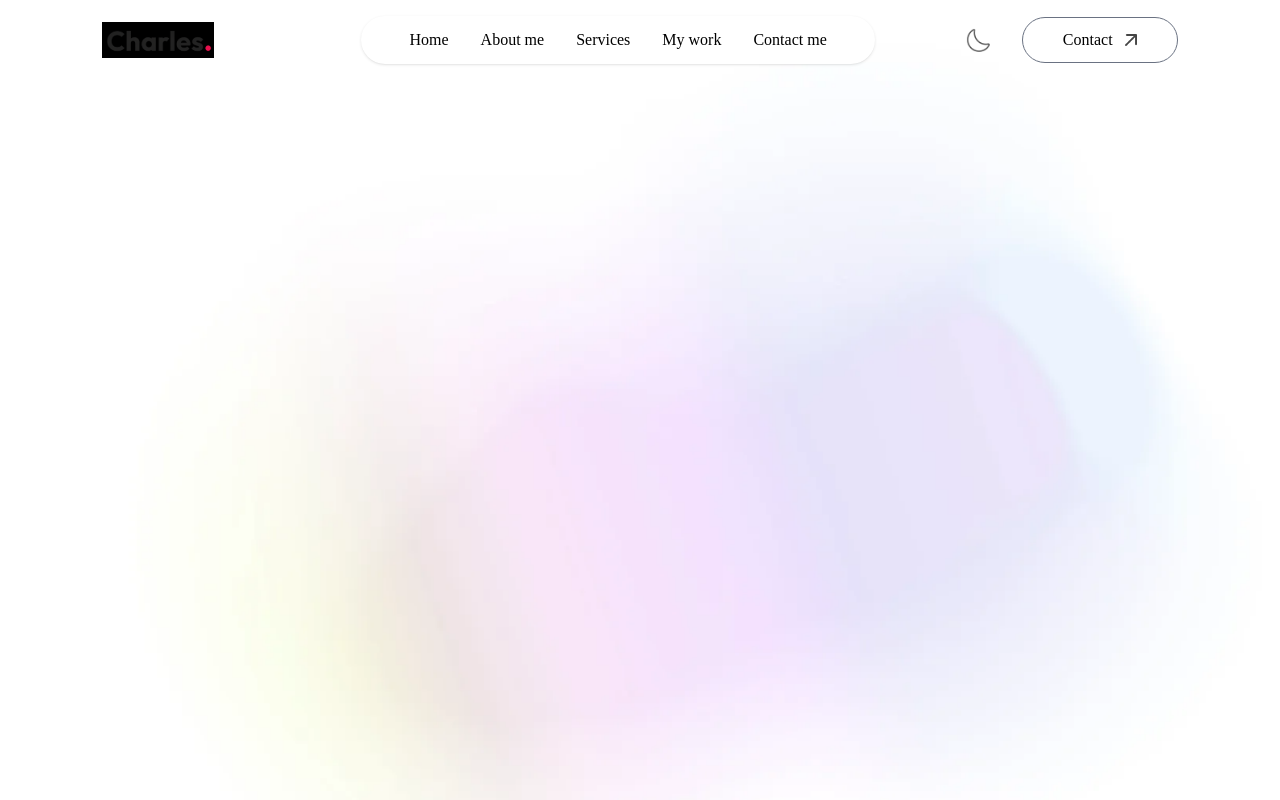
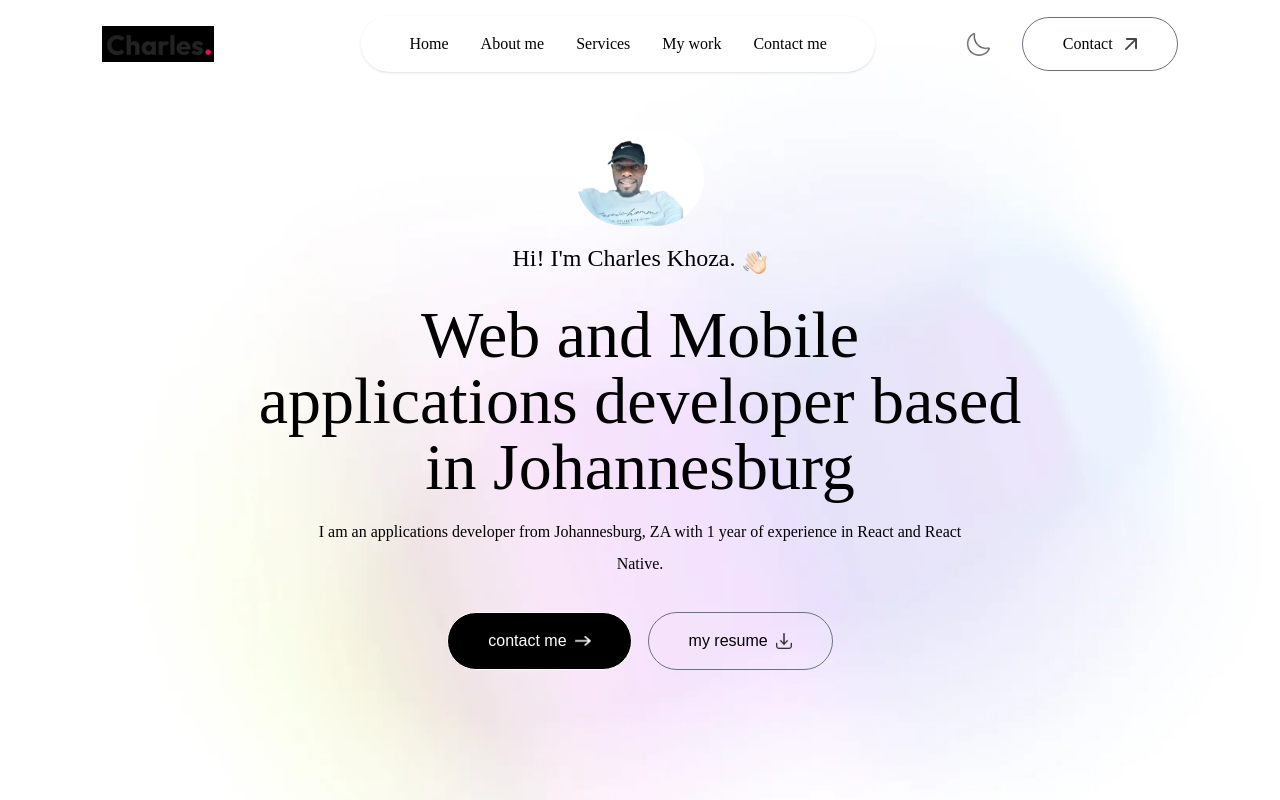
Before and after one commit to Khozacharles832/portfolio, a Next.js app: page / in a window 1280 px wide. Built offline with nearby package versions, Linux system fonts and the light colour scheme; a web font is replaced by a local one.

Commit message:
Create header section

```diff
--- /dev/null
+++ b/app/comoponents/Header.jsx
@@ -0,0 +1,42 @@
+import { assets } from "@/assets/assets";
+import Image from "next/image";
+import React from "react";
+
+const Header = () => {
+  return (
+    <div className="w-11/12 max-w-3xl text-center mx-auto h-screen flex flex-col items-center justify-center gap-4">
+      <div>
+        <Image src={assets.profile_img2} alt="" className="rounded-full w-32" />
+      </div>
+      <h3 className="flex items-end gap-2 text-xl md:text-2xl mb-3 font-ovo">
+        Hi! I'm Charles Khoza.
+        <Image src={assets.hand_icon} alt="" className="w-6" />
+      </h3>
+      <h1 className="text-3xl sm:text-6xl lg:text-[66px] font-ovo">
+        Web and Mobile applications developer based in Johannesburg
+      </h1>
+      <p className="max-w-2xl mx-auto font-ovo">
+        I am an applications developer from Johannesburg, ZA with 1 year of
+        experience in React and React Native.
+      </p>
+      <div className="flex flex-col sm:flex-row items-center gap-4 mt-4">
+        <a
+          href="#contact"
+          className="px-10 py-3 border border-white rounded-full bg-black text-white flex items-center gap-2"
+        >
+          contact me{" "}
+          <Image src={assets.right_arrow_white} alt="" className="w-4" />
+        </a>
+        <a
+          href="/sample-resume.pdf"
+          download
+          className="px-10 py-3 border rounded-full border-gray-500 flex items-center gap-2"
+        >
+          my resume <Image src={assets.download_icon} alt="" className="w-4" />
+        </a>
+      </div>
+    </div>
+  );
+};
+
+export default Header;
--- a/app/layout.js
+++ b/app/layout.js
@@ -20,7 +20,7 @@
   return (
     <html
       lang="en"
-      className={`${outfit.className} ${ovo.className} h-full antialiased`}
+      className={`${outfit.className} ${ovo.className}  antialiased leading-8 overflow-x-hidden`}
     >
       <body className="min-h-full flex flex-col">{children}</body>
     </html>
--- a/app/page.js
+++ b/app/page.js
@@ -1,10 +1,12 @@
 "use client";
+import Header from "./comoponents/Header";
 import Navbar from "./comoponents/Navbar";
 
 export default function Home() {
   return (
     <>
       <Navbar />
+      <Header />
     </>
   );
 }
--- a/assets/assets.js
+++ b/assets/assets.js
@@ -17,6 +17,7 @@
 import mail_icon from "./mail_icon.png";
 import mail_icon_dark from "./mail_icon_dark.png";
 import profile_img from "./profile-img.png";
+import profile_img2 from "./profile_img-2.jpg";
 import download_icon from "./download-icon.png";
 import hand_icon from "./hand-icon.png";
 import header_bg_color from "./header-bg-color.png";
@@ -57,6 +58,7 @@
   mail_icon,
   mail_icon_dark,
   profile_img,
+  profile_img2,
   download_icon,
   hand_icon,
   header_bg_color,
```
Also changed, not shown: assets/profile_img-2.jpg (added).
